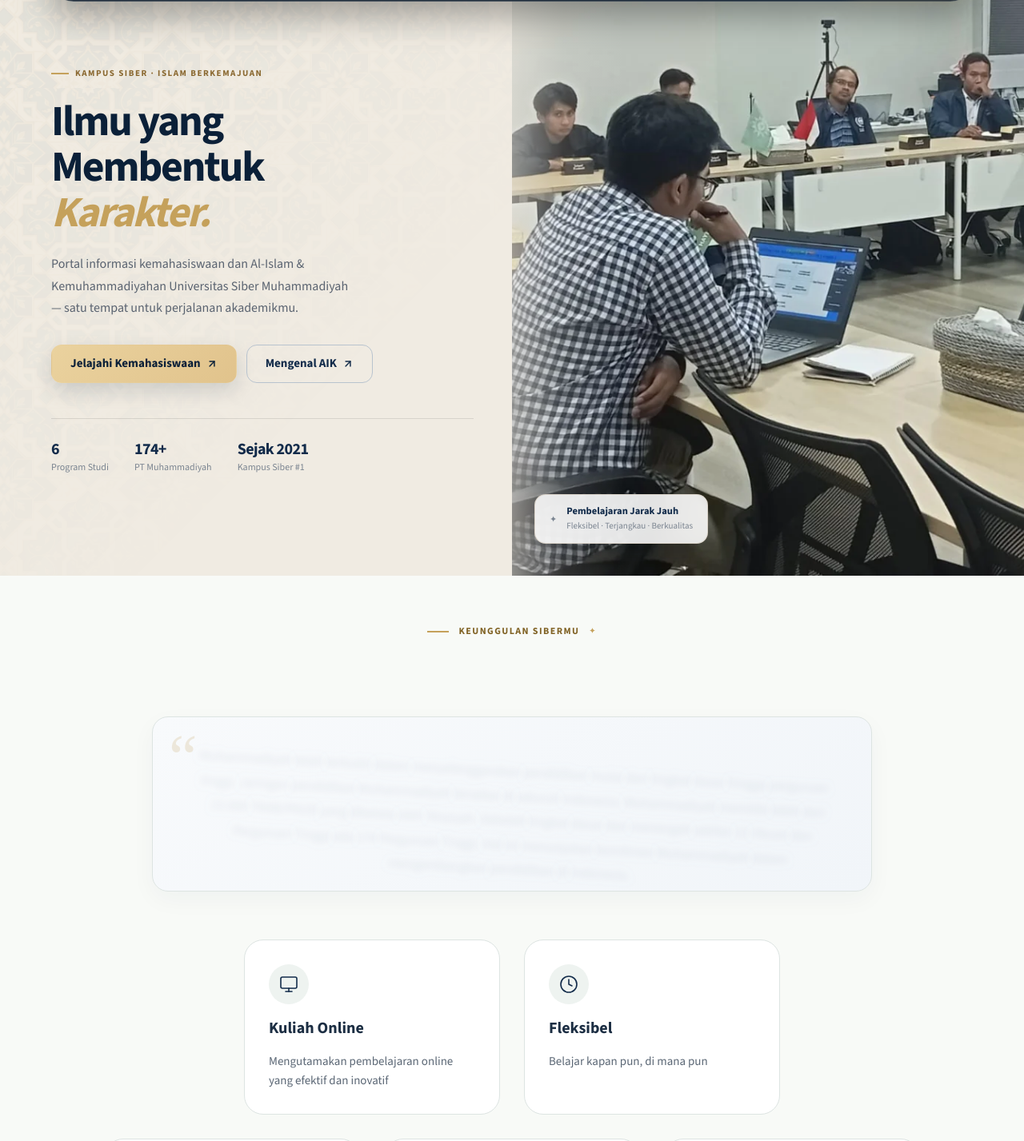
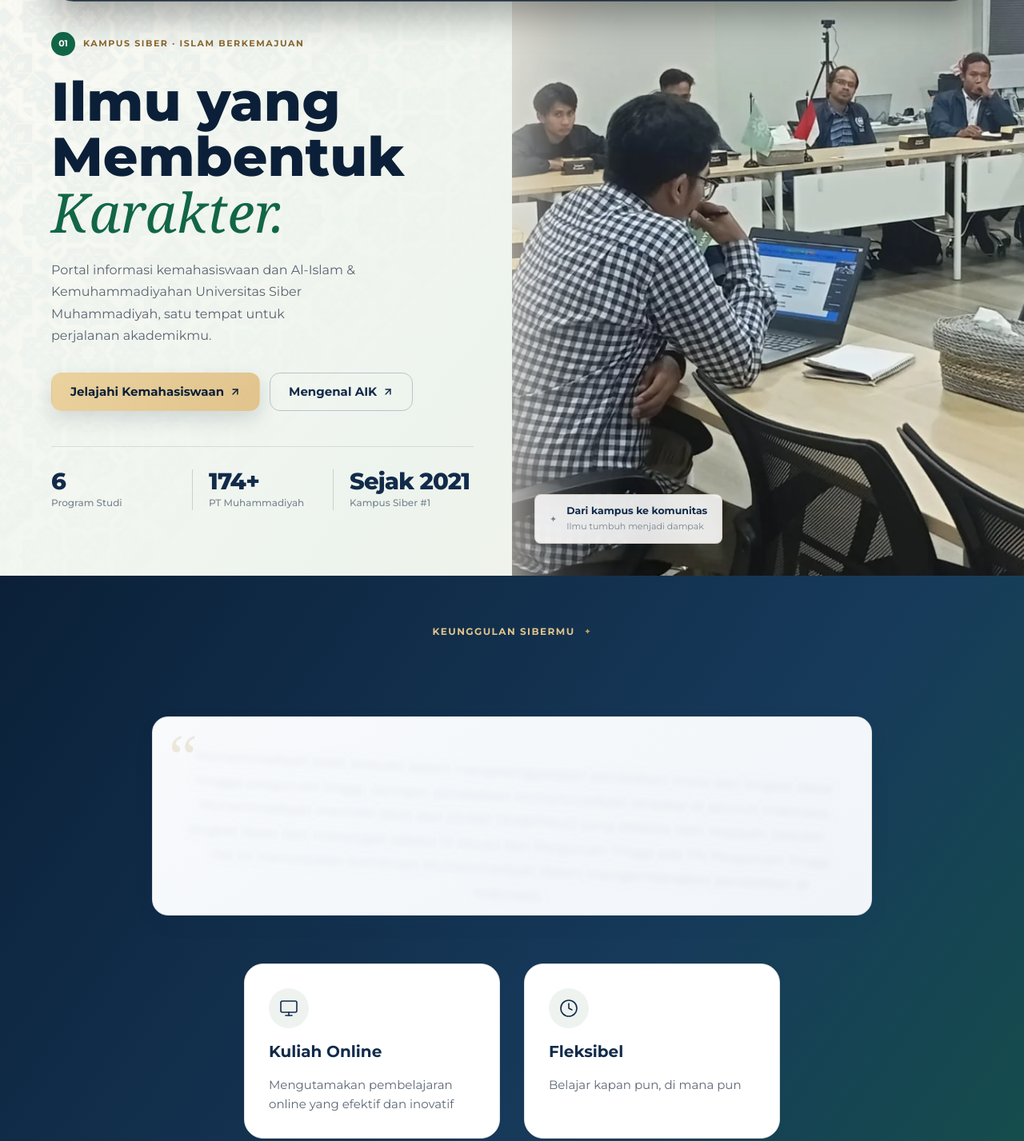
Before and after one commit to Admrlrdj/eduportal-sibermu, a Next.js app: page / in a window 1280 px wide. Shown: the part 80-1507 px from the top of the page at 80% size. Built offline with nearby package versions, Linux system fonts and the light colour scheme.

Commit message:
feat: improve responsive portal experience

```diff
--- a/app/globals.css
+++ b/app/globals.css
@@ -1,4 +1,4 @@
-@import url('https://fonts.googleapis.com/css2?family=Source+Sans+3:wght@400;500;600;700&display=swap');
+@import url('https://fonts.googleapis.com/css2?family=Montserrat:ital,wght@0,400;0,500;0,600;0,700;0,800;1,400;1,500&display=swap');
 
 :root {
   --navy: #122b4a;
@@ -17,9 +17,9 @@
 html {
   scroll-padding-top: 100px;
 }
-body { margin: 0; overflow-x: clip; background: var(--ivory); color: var(--ink); font: 17px/1.65 'Source Sans 3', Arial, sans-serif; }
+body { margin: 0; overflow-x: clip; background: var(--ivory); color: var(--ink); font: 17px/1.65 'Montserrat', sans-serif; }
 h1, h2, h3, p { margin: 0; }
-h1, h2 { font-family: 'Source Sans 3', Arial, sans-serif; font-weight: 650; letter-spacing: -.035em; }
+h1, h2 { font-family: 'Montserrat', sans-serif; font-weight: 650; letter-spacing: 0; }
 h2 { font-size: clamp(31px, 3vw, 44px); line-height: 1.12; }
 h3 { font-size: 21px; line-height: 1.35; font-weight: 650; }
 a { color: inherit; text-decoration: none; }
@@ -164,7 +164,6 @@ button:disabled { cursor: default; }
 .button.outline { background: transparent; color: var(--navy); border-color: #b8c3ce; }
 .button.outline:hover { background: var(--pale); border-color: var(--navy); }
 .eyebrow { display: flex; align-items: center; gap: 12px; color: #806224; font-size: 12px; font-weight: 700; letter-spacing: .12em; margin-bottom: 16px; }
-.eyebrow::before { content: ''; width: 27px; height: 2px; background: var(--gold); flex-shrink: 0; }
 .eyebrow::after { content: '✦'; color: var(--gold); font-size: 9px; line-height: 1; }
 /* ───────────────────────────────────────
    Hero Split Layout
@@ -173,7 +172,7 @@ button:disabled { cursor: default; }
   display: grid;
   grid-template-columns: 1fr 1fr;
   min-height: 100svh;
-  background: #f0ebe2;
+  background: linear-gradient(128deg, #fbfcf8 0%, #edf4ed 54%, #f5f0e5 100%);
   overflow: hidden;
   position: relative;
 }
@@ -201,33 +200,40 @@ button:disabled { cursor: default; }
 .hero-split__eyebrow {
   display: inline-flex;
   align-items: center;
-  gap: 8px;
+  gap: 10px;
   font-size: 11px;
   font-weight: 700;
   letter-spacing: .14em;
   color: #8a6830;
   margin-bottom: 22px;
 }
-.hero-split__eyebrow::before {
-  content: '';
-  width: 22px;
-  height: 2px;
-  background: var(--gold);
+.hero-split__index {
+  display: grid;
+  width: 30px;
+  aspect-ratio: 1;
+  place-items: center;
+  border-radius: 50%;
+  background: var(--green);
+  color: #fff;
+  font-size: 11px;
+  letter-spacing: 0;
   flex-shrink: 0;
 }
 .hero-split__headline {
-  font-size: clamp(38px, 4.2vw, 62px);
+  font-size: 68px;
   font-weight: 750;
-  line-height: 1.06;
-  letter-spacing: -.04em;
+  line-height: 1.02;
+  letter-spacing: 0;
   color: var(--navy-deep);
   margin: 0 0 22px;
   font-style: normal;
 }
 .hero-split__accent {
+  font-family: Georgia, 'Times New Roman', serif;
   font-style: italic;
-  color: var(--gold);
-  font-weight: 750;
+  color: var(--green);
+  font-weight: 500;
+  letter-spacing: 0;
 }
 .hero-split__desc {
   font-size: 16px;
@@ -252,8 +258,9 @@ button:disabled { cursor: default; }
 
 /* Stats row */
 .hero-split__stats {
-  display: flex;
-  gap: 32px;
+  display: grid;
+  grid-template-columns: repeat(3, minmax(0, 1fr));
+  gap: 0;
   margin-top: 44px;
   padding-top: 28px;
   border-top: 1px solid rgba(0,0,0,0.1);
@@ -263,8 +270,12 @@ button:disabled { cursor: default; }
   flex-direction: column;
   gap: 3px;
 }
+.hero-split__stats > div + div {
+  border-left: 1px solid rgba(18, 43, 74, .17);
+  padding-left: 20px;
+}
 .hero-split__stats strong {
-  font-size: 20px;
+  font-size: 29px;
   font-weight: 750;
   letter-spacing: -.03em;
   color: var(--navy);
@@ -332,7 +343,7 @@ button:disabled { cursor: default; }
   backdrop-filter: blur(18px);
   -webkit-backdrop-filter: blur(18px);
   border: 1px solid rgba(210,200,185,0.7);
-  border-radius: 14px;
+  border-radius: 8px;
   padding: 12px 18px;
   box-shadow: 0 10px 28px rgba(11,32,56,.09);
   max-width: 240px;
@@ -368,6 +379,10 @@ button:disabled { cursor: default; }
 }
 
 .section { width: min(1240px, 91%); margin-inline: auto; padding-block: 94px; }
+.section.why-sibermu-section { width: 100%; max-width: none; margin-inline: 0; padding-inline: max(4.5%, calc((100% - 1240px) / 2)); color: #fff; background: linear-gradient(125deg, #0b2038 0%, #173a5b 58%, #145347 100%); }
+.why-sibermu-section h2 { color: #fff; }
+.why-sibermu-section > .section-head > .eyebrow { color: var(--gold-light); }
+.why-sibermu-section .why-feature-card { color: var(--navy); }
 .section-head { display: flex; justify-content: space-between; align-items: flex-end; gap: 50px; margin-bottom: 34px; }
 .section-head > p { max-width: 355px; color: var(--muted); font-size: 16px; line-height: 1.8; }
 .community-grid { display: grid; grid-template-columns: repeat(3, 1fr); gap: 27px; }
@@ -398,7 +413,7 @@ button:disabled { cursor: default; }
 .aik-copy > p { margin-top: 21px; color: var(--muted); font-size: 16px; line-height: 1.8; }
 .value-list { margin-top: 20px; }
 .value-list > div { display: flex; gap: 20px; padding-block: 17px; border-bottom: 1px solid #d9dee5; }
-.value-list > div > span { font-family: Georgia, serif; font-size: 18px; color: #967332; }
+.value-list > div > span { font-family: 'Montserrat', sans-serif; font-size: 18px; color: #967332; }
 .value-list h3 { font-size: 17px; }
 .value-list p { color: var(--muted); font-size: 15px; line-height: 1.65; margin-top: 4px; }
 .aik-actions { display: flex; flex-wrap: wrap; align-items: center; gap: 14px 24px; margin-top: 28px; }
@@ -420,7 +435,8 @@ button:disabled { cursor: default; }
 .filter-group button { padding: 9px 19px; background: white; border: 1px solid var(--line); border-radius: 99px; color: var(--muted); font-size: 14px; }
 .filter-group button[aria-pressed='true'] { background: var(--navy); color: white; border-color: var(--navy); box-shadow: 0 7px 16px #122b4a1f; }
 .event-list { display: grid; gap: 13px; }
-.event { display: flex; align-items: center; gap: 25px; padding: 24px; border: 1px solid var(--line); border-radius: 20px; background: #fff; }
+.event { display: flex; align-items: center; gap: 25px; padding: 24px; border: 1px solid var(--line); border-radius: 20px; background: #fff; animation: agenda-item-in .34s cubic-bezier(.2,.7,.2,1) both; animation-delay: calc(var(--item-index, 0) * 55ms); }
+@keyframes agenda-item-in { from { opacity: 0; transform: translateY(12px); } to { opacity: 1; transform: translateY(0); } }
 .event-symbol { min-width: 68px; height: 68px; display: grid; place-items: center; border-radius: 16px; background: var(--pale); color: var(--green); }
 .event-copy { max-width: 750px; }
 .event h3 { font-size: 20px; margin-top: 7px; }
@@ -464,6 +480,7 @@ button:disabled { cursor: default; }
 .dialog-content p + p { margin-top: 18px; }
 .dialog-actions { border-top: 1px solid var(--line); padding-top: 23px; margin-top: 25px; display: flex; gap: 12px; flex-wrap: wrap; }
 .sr-only { position: absolute; width: 1px; height: 1px; padding: 0; margin: -1px; overflow: hidden; clip: rect(0,0,0,0); white-space: nowrap; border: 0; }
+.scroll-float-copy--mobile { display: none; }
 
 .section-divider { position: relative; width: min(1240px, 91%); height: 32px; margin: 24px auto; }
 .section-divider::before { content: ''; position: absolute; top: 50%; left: 0; right: 0; height: 1px; background: linear-gradient(90deg, transparent, #c5a15b6b 20%, #c5a15b6b 80%, transparent); }
@@ -492,7 +509,7 @@ button:disabled { cursor: default; }
 .intro-pattern { position: absolute; inset: -8%; opacity: .13; transform: scale(1.08); background: url('/images/islamic-pattern.webp') center / 520px auto repeat; }
 .intro-mark { position: relative; width: 92px; aspect-ratio: 1; border: 1px solid #e1c38c99; border-radius: 28px; background: url('/images/islamic-pattern.webp') center / 210px auto; box-shadow: 0 18px 48px #0005, inset 0 0 0 7px #0b2038b5; animation: intro-mark .8s cubic-bezier(.2,.7,.2,1) both; }
 .page-intro p { position: relative; margin-top: 22px; color: #d7e0e9; font-size: 11px; font-weight: 700; letter-spacing: .19em; }
-.page-intro strong { position: relative; margin-top: 5px; font: 650 clamp(29px, 4vw, 42px)/1.2 'Source Sans 3', Arial, sans-serif; letter-spacing: -.035em; }
+.page-intro strong { position: relative; margin-top: 5px; font: 650 clamp(29px, 4vw, 42px)/1.2 'Montserrat', sans-serif; letter-spacing: 0; }
 .page-intro span { position: relative; margin-top: 9px; color: var(--gold-light); font-size: 10px; letter-spacing: .24em; }
 .page-intro i { position: relative; width: 180px; height: 1px; margin-top: 30px; overflow: hidden; background: #ffffff2e; }
 .page-intro i::after { content: ''; position: absolute; inset: 0; background: var(--gold-light); transform-origin: left; animation: intro-progress .75s .15s ease both; }
@@ -547,6 +564,7 @@ button:disabled { cursor: default; }
   .nav-inner { gap: 18px; }
   .nav a { font-size: 13px; }
   .nav-contact { display: none; }
+  .hero-split__headline { font-size: 58px; }
   .hero-copy { max-width: 505px; }
   .section-head { gap: 30px; }
   .aik-section { gap: 45px; }
@@ -591,10 +609,18 @@ button:disabled { cursor: default; }
   .hero-split__visual { order: 2; height: 52vw; min-height: 280px; max-height: 440px; }
   .hero-split__img-fade { background: linear-gradient(180deg, var(--ivory) 0%, transparent 20%); }
   .hero-split__badge { bottom: 16px; left: 16px; }
-  .hero-split__stats { gap: 22px; flex-wrap: wrap; }
+  .hero-split__headline { font-size: 48px; }
+  .hero-split__stats > div { min-width: 0; }
+  .hero-split__stats > div + div { padding-left: 12px; }
+  .hero-split__stats strong { font-size: 23px; }
+  .hero-split__stats > div:last-child strong { font-size: 17px; white-space: nowrap; }
+  .hero-split__stats span { overflow-wrap: anywhere; }
   .section { padding-block: 54px; }
   .section-head { display: block; margin-bottom: 28px; }
   .section-head > p { margin-top: 20px; max-width: none; font-size: 16px; }
+  .student-life-heading, .synergy-heading { font-size: 30px; }
+  .scroll-float-copy--desktop { display: none; }
+  .scroll-float-copy--mobile { display: inline-block; }
   .eyebrow { font-size: 11px; letter-spacing: .09em; }
   h2 { font-size: 31px; }
   .community-grid, .services-grid { grid-template-columns: 1fr; gap: 23px; }
@@ -644,6 +670,16 @@ button:disabled { cursor: default; }
   .page-intro p { max-width: 84%; text-align: center; font-size: 9px; }
   .page-intro strong { font-size: 30px; }
 }
+@media (max-width: 380px) {
+  .student-life-heading, .synergy-heading { font-size: 28px; }
+}
+@media (max-width: 340px) {
+  .student-life-heading, .synergy-heading { font-size: 25px; }
+  .prodi-grid { grid-template-columns: minmax(0, 1fr) !important; }
+  .prodi-card { min-width: 0; padding: 22px !important; }
+  .prodi-card > div:last-child { flex-wrap: wrap; gap: 8px; }
+  .aik-image-caption { left: 0; right: 0; width: auto; min-width: 0; max-width: 100%; }
+}
 @media (min-width: 851px) and (max-width: 980px) {
   .nav-inner { gap: 12px; }
   .nav a { font-size: 12px; }
--- a/components/Agenda.jsx
+++ b/components/Agenda.jsx
@@ -21,7 +21,7 @@ export default function Agenda() {
     </div>
     <div className="filter-group" role="group" aria-label="Filter informasi">{['Semua', 'Kemahasiswaan', 'AIK'].map(item => <button key={item} aria-pressed={item === filter} onClick={() => setFilter(item)}>{item}</button>)}</div>
     <p className="sr-only" aria-live="polite">{items.length} informasi ditampilkan</p>
-    <div className="event-list">{items.map(item => <article className="event" key={item.title}>
+    <div className="event-list" key={filter}>{items.map((item, index) => <article className="event" key={item.title} style={{ '--item-index': index }}>
       <div className="event-symbol"><Icon name={item.icon} size={29} /></div><div className="event-copy"><span className="category-label">{item.label}</span><h3>{item.title}</h3><p>{item.text}</p></div>
       {item.href ? <a href={item.href} className="button outline" target="_blank" rel="noreferrer">Baca selengkapnya</a> : <InfoButton title={item.title} label="Informasi kegiatan" className="button outline">{item.detail}</InfoButton>}
     </article>)}</div>
--- a/components/AikSection.jsx
+++ b/components/AikSection.jsx
@@ -11,7 +11,7 @@ export default function AikSection() {
       <div className="eyebrow">PEMBINAAN NILAI & KARAKTER</div>
       <ScrollFloat>Al-Islam & Kemuhammadiyahan (AIK)</ScrollFloat>
       <ScrollReveal textClassName="aik-desc">
-        Fondasi moral dan spiritual civitas akademika SiberMu — pencerahan nilai Islam berkemajuan yang adaptif di era digital.
+        Fondasi moral dan spiritual civitas akademika SiberMu, pencerahan nilai Islam berkemajuan yang adaptif di era digital.
       </ScrollReveal>
       <div className="value-list">{aikValues.map((item, index) => <div key={item.name}><span>0{index + 1}</span><div><h3>{item.name}</h3><p>{item.text}</p></div></div>)}</div>
       <div className="aik-actions"><a href="#agenda" className="button navy">Informasi Kegiatan AIK</a><InfoButton title="Kajian dan Pembinaan AIK" label="Mengenal pembinaan AIK" className="card-link"><p>Pembinaan Al-Islam dan Kemuhammadiyahan menghubungkan pemahaman keagamaan, akhlak, dan tanggung jawab sosial dengan kehidupan akademik.</p><p>Ruang pembinaan meliputi kajian keislaman, pengenalan nilai Kemuhammadiyahan, syiar, dan pengamalan dalam kehidupan sehari-hari. Materi, narasumber, serta jadwal mengikuti informasi pengelola AIK.</p></InfoButton></div>
--- a/components/Hero.jsx
+++ b/components/Hero.jsx
@@ -1,22 +1,56 @@
 'use client';
 
+import { useEffect, useRef } from 'react';
 import Image from 'next/image';
+import { gsap } from 'gsap';
 
 export default function Hero() {
+  const statsRef = useRef(null);
+
+  useEffect(() => {
+    if (window.matchMedia('(prefers-reduced-motion: reduce)').matches) return;
+
+    const counters = Array.from(statsRef.current?.querySelectorAll('[data-count]') || []);
+    const tweens = counters.map((element) => {
+      const target = Number(element.dataset.count);
+      const prefix = element.dataset.prefix || '';
+      const suffix = element.dataset.suffix || '';
+      const startingValue = target === 2021
+        ? Math.floor(1945 + Math.random() * 155)
+        : Math.floor(Math.random() * Math.max(30, target * 4));
+      const counter = { value: startingValue };
+      const renderValue = () => `${prefix}${Math.round(counter.value)}${suffix}`;
+
+      element.textContent = renderValue();
+      return gsap.to(counter, {
+        value: target,
+        duration: 1.35,
+        ease: 'power2.out',
+        roundProps: 'value',
+        onUpdate: () => {
+          element.textContent = renderValue();
+        },
+        onComplete: () => {
+          element.textContent = `${prefix}${target}${suffix}`;
+        }
+      });
+    });
+
+    return () => tweens.forEach((tween) => tween.kill());
+  }, []);
+
   return (
     <section className="hero-split" id="beranda" aria-label="Portal Kemahasiswaan SiberMu">
-      <h1 className="sr-only">Portal Kemahasiswaan dan AIK Universitas Siber Muhammadiyah</h1>
-
       {/* ── Left: copy ── */}
       <div className="hero-split__copy">
-        <span className="hero-split__eyebrow">KAMPUS SIBER · ISLAM BERKEMAJUAN</span>
+        <span className="hero-split__eyebrow"><span className="hero-split__index">01</span><span>KAMPUS SIBER · ISLAM BERKEMAJUAN</span></span>
 
-        <p className="hero-split__headline" aria-hidden="true">
+        <h1 className="hero-split__headline">
           Ilmu yang<br />Membentuk<br /><em className="hero-split__accent">Karakter.</em>
-        </p>
+        </h1>
 
         <p className="hero-split__desc">
-          Portal informasi kemahasiswaan dan Al-Islam & Kemuhammadiyahan Universitas Siber Muhammadiyah — satu tempat untuk perjalanan akademikmu.
+          Portal informasi kemahasiswaan dan Al-Islam & Kemuhammadiyahan Universitas Siber Muhammadiyah, satu tempat untuk perjalanan akademikmu.
         </p>
 
         <div className="hero-split__actions">
@@ -34,28 +68,24 @@ export default function Hero() {
           </a>
         </div>
 
-        <div className="hero-split__stats" role="list">
-          <div role="listitem">
-            <strong>6</strong>
-            <span>Program Studi</span>
+        <div className="hero-split__stats" role="list" ref={statsRef}>
+          <div role="listitem" aria-label="6 Program Studi">
+            <strong data-count="6" aria-hidden="true">6</strong>
+            <span aria-hidden="true">Program Studi</span>
           </div>
-          <div role="listitem">
-            <strong>174+</strong>
-            <span>PT Muhammadiyah</span>
+          <div role="listitem" aria-label="174 atau lebih Perguruan Tinggi Muhammadiyah">
+            <strong data-count="174" data-suffix="+" aria-hidden="true">174+</strong>
+            <span aria-hidden="true">PT Muhammadiyah</span>
           </div>
-          <div role="listitem">
-            <strong>Sejak 2021</strong>
-            <span>Kampus Siber #1</span>
+          <div role="listitem" aria-label="Sejak 2021, Kampus Siber nomor satu">
+            <strong data-count="2021" data-prefix="Sejak " aria-hidden="true">Sejak 2021</strong>
+            <span aria-hidden="true">Kampus Siber #1</span>
           </div>
         </div>
       </div>
 
       {/* ── Right: visual ── */}
       <div className="hero-split__visual" aria-hidden="true">
-        {/* Decorative blobs */}
-        <div className="hero-split__blob hero-split__blob--gold" />
-        <div className="hero-split__blob hero-split__blob--green" />
-
         <div className="hero-split__img-wrap">
           <Image
             src="/images/campus-activity.webp"
@@ -73,8 +103,8 @@ export default function Hero() {
         <div className="hero-split__badge">
           <span className="hero-split__badge-icon">✦</span>
           <div>
-            <strong>Pembelajaran Jarak Jauh</strong>
-            <span>Fleksibel · Terjangkau · Berkualitas</span>
+            <strong>Dari kampus ke komunitas</strong>
+            <span>Ilmu tumbuh menjadi dampak</span>
           </div>
         </div>
       </div>
--- a/components/WhySiberMu.jsx
+++ b/components/WhySiberMu.jsx
@@ -12,7 +12,7 @@ const features = [
 
 export default function WhySiberMu() {
   return (
-    <section className="section" id="mengapa-sibermu" style={{ paddingTop: 60, paddingBottom: 60 }}>
+    <section className="section why-sibermu-section" id="mengapa-sibermu" style={{ paddingTop: 60, paddingBottom: 60 }}>
       <div className="section-head" style={{ display: 'block', maxWidth: 900, margin: '0 auto 60px', textAlign: 'center' }}>
         <div className="eyebrow" style={{ justifyContent: 'center' }}>KEUNGGULAN SIBERMU</div>
         <ScrollFloat style={{ marginBottom: 32 }}>Mengapa Memilih SiberMu?</ScrollFloat>
--- a/components/reactbits/Masonry.jsx
+++ b/components/reactbits/Masonry.jsx
@@ -220,6 +220,7 @@ export default function Masonry({
       style={{
         position: 'relative',
         width: '100%',
+        overflow: 'clip',
         minHeight: `${totalHeight}px`,
         height: `${totalHeight}px`,
         transition: 'height 0.3s ease'
--- a/components/reactbits/ScrollFloat.jsx
+++ b/components/reactbits/ScrollFloat.jsx
@@ -6,8 +6,29 @@ import { ScrollTrigger } from 'gsap/ScrollTrigger';
 
 gsap.registerPlugin(ScrollTrigger);
 
+const splitIntoWords = (text, keyPrefix) => text.split(/(\s+)/).map((token, tokenIndex) => {
+  if (/^\s+$/.test(token)) {
+    return <span key={`${keyPrefix}-${tokenIndex}`} style={{ whiteSpace: 'pre' }}>{token}</span>;
+  }
+
+  return (
+    <span key={`${keyPrefix}-${tokenIndex}`} style={{ display: 'inline-block', whiteSpace: 'nowrap' }}>
+      {Array.from(token).map((char, charIndex) => (
+        <span
+          className="scroll-float-char"
+          key={charIndex}
+          style={{ display: 'inline-block', willChange: 'opacity, transform' }}
+        >
+          {char}
+        </span>
+      ))}
+    </span>
+  );
+});
+
 export default function ScrollFloat({
   children,
+  mobileText,
   scrollContainerRef,
   containerClassName = '',
   textClassName = '',
@@ -25,19 +46,12 @@ export default function ScrollFloat({
 
   const splitText = useMemo(() => {
     if (!isString) return null;
-    return children.split('').map((char, index) => (
-      <span
-        className="scroll-float-char"
-        key={index}
-        style={{
-          display: 'inline-block',
-          willChange: 'opacity, transform'
-        }}
-      >
-        {char === ' ' ? '\u00A0' : char}
-      </span>
-    ));
+    return splitIntoWords(children, 'desktop');
   }, [children, isString]);
+  const mobileSplitText = useMemo(
+    () => (mobileText ? splitIntoWords(mobileText, 'mobile') : null),
+    [mobileText]
+  );
 
   useEffect(() => {
     const el = containerRef.current;
@@ -144,6 +158,7 @@ export default function ScrollFloat({
       <h2
         ref={containerRef}
         className={`scroll-float-container ${containerClassName}`}
+        aria-label={mobileText ? children.replace(/\s+/g, ' ').trim() : undefined}
         style={{
           overflow: 'hidden',
           lineHeight: 1.25,
@@ -151,7 +166,12 @@ export default function ScrollFloat({
         }}
       >
         <span className={`scroll-float-inner ${textClassName}`} style={{ display: 'inline-block' }}>
-          {splitText}
+          {mobileText ? (
+            <>
+              <span className="scroll-float-copy--desktop" aria-hidden="true">{splitText}</span>
+              <span className="scroll-float-copy--mobile" aria-hidden="true">{mobileSplitText}</span>
+            </>
+          ) : splitText}
         </span>
       </h2>
     );
```
Also changed, not shown: components/StudentLife.jsx (+6 -1 lines), components/SynergySection.jsx (+9 -1 lines), components/reactbits/AccordionGallery.jsx (+29 -3 lines), 1 other file (tests, documents, lock files or other folders).
